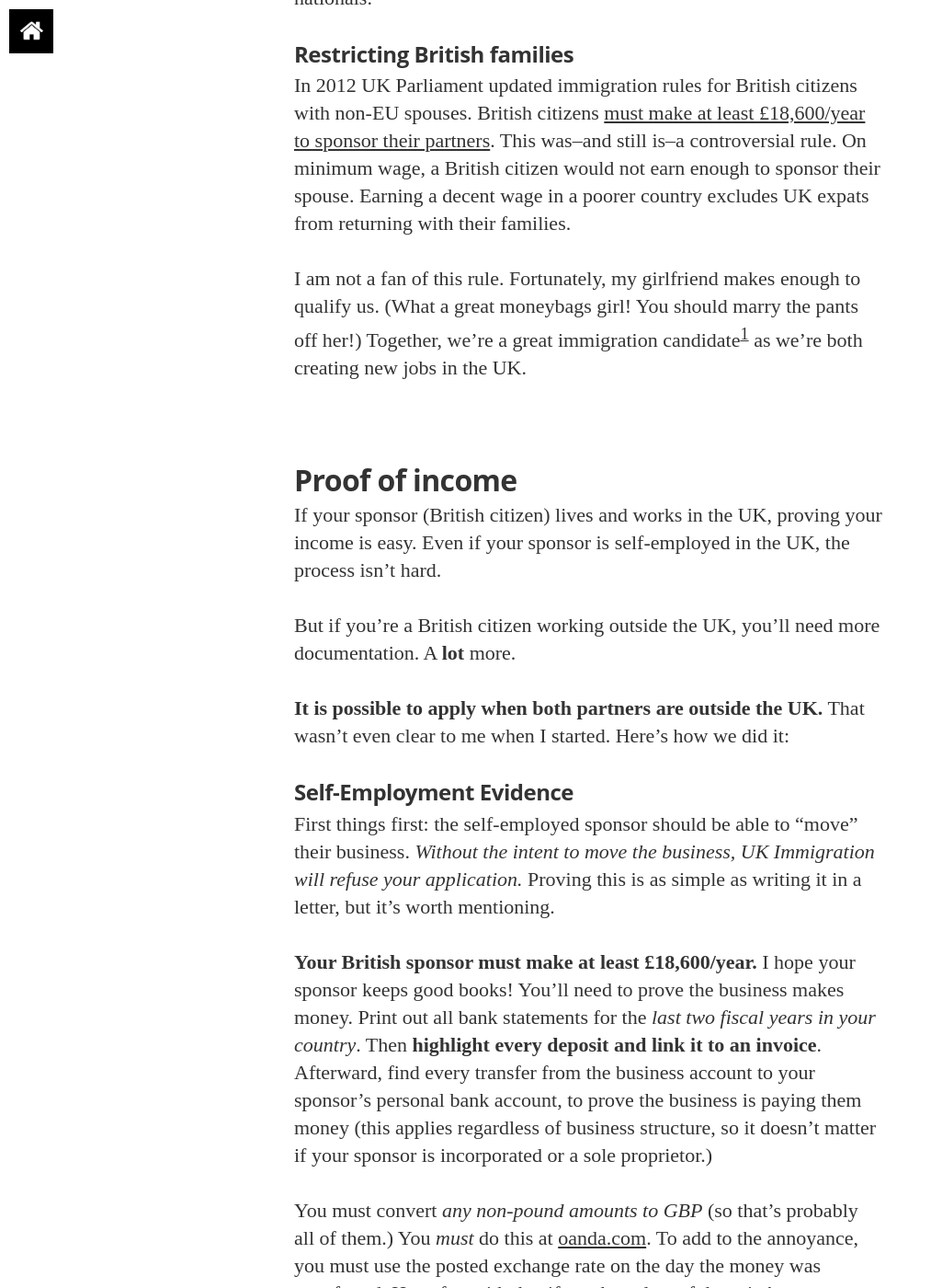
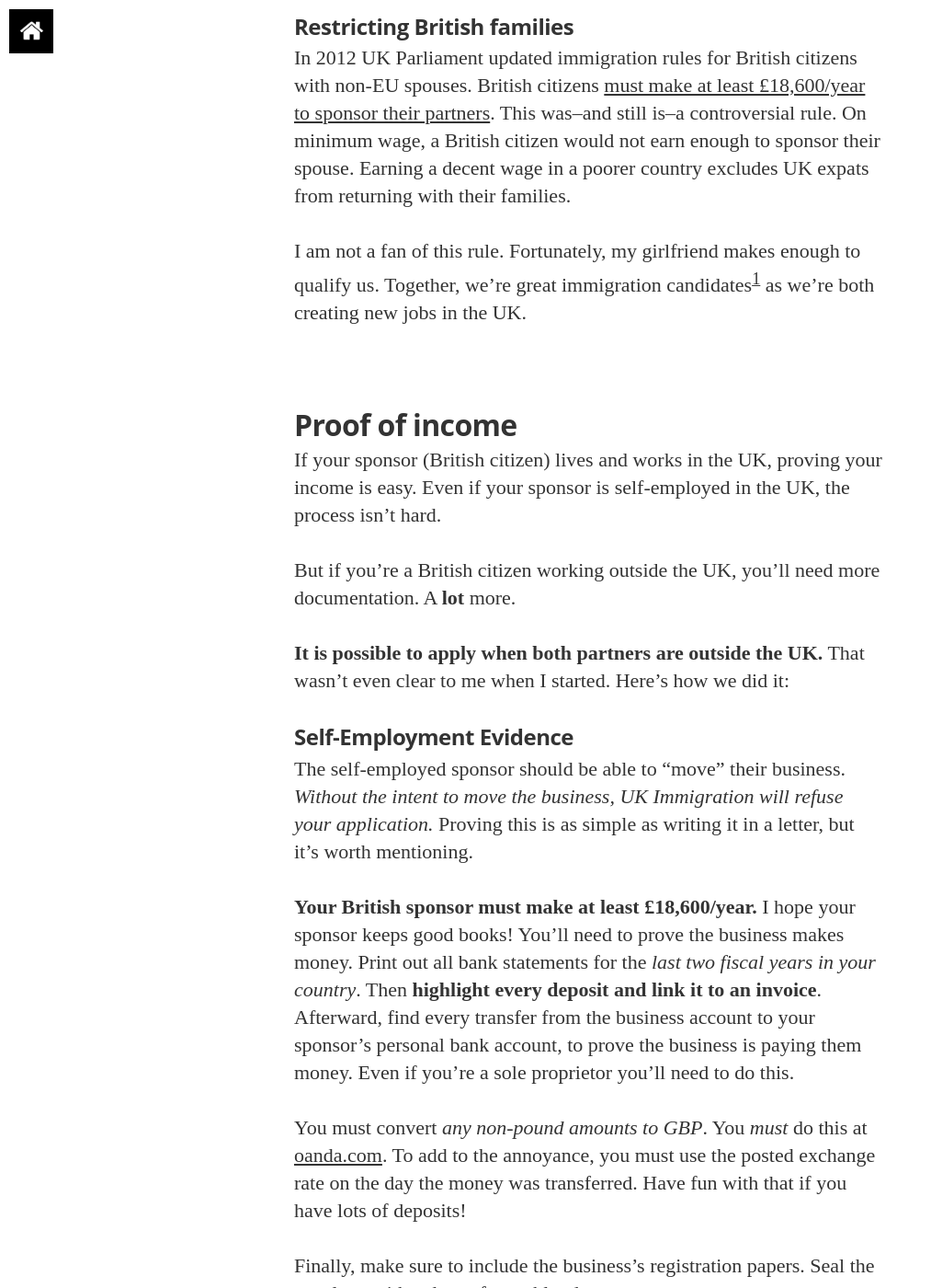
Before and after one commit to tofumatt/strongly-typed, a Jekyll site: the page built from _posts/2015-01-12-transatlantic.md, in a window 1280 px wide and 1400 px high, scrolled down 2167 px. Shown: the whole window at 92% size, without its empty margins (0-1013 px from the left). Built offline with Jekyll 4.4.1, drawn with Linux system fonts in a browser that asks for light colours; nearby versions of some CDN libraries; some web fonts are replaced; Markdown is read by kramdown in place of the engine named in the settings; some of the changed text lies outside the part shown.

Commit message:
Tweak edits from @sarahsemark and finish on stronger paragragh

```diff
--- a/_posts/2015-01-12-transatlantic.md
+++ b/_posts/2015-01-12-transatlantic.md
@@ -32,7 +32,7 @@
 In 2012 UK Parliament updated immigration rules for British citizens with non-EU spouses. British citizens [must make at least £18,600/year to sponsor their partners](http://www.theguardian.com/law/2014/jul/11/appeal-court-18600-foreign-spouse-uk). This was--and still is--a controversial rule. On minimum wage, a British citizen would not earn enough to sponsor their spouse. Earning a decent wage in a poorer country excludes UK expats from returning with their families.
 
 <span id="r-1"></span>
-I am not a fan of this rule. Fortunately, my girlfriend makes enough to qualify us. (What a great moneybags girl! You should marry the pants off her!) Together, we're a great immigration candidate<sup>[1](#footnote-1)</sup> as we're both creating new jobs in the UK.
+I am not a fan of this rule. Fortunately, my girlfriend makes enough to qualify us. Together, we're great immigration candidates<sup>[1](#footnote-1)</sup> as we're both creating new jobs in the UK.
 
 ## Proof of income
 
@@ -44,13 +44,13 @@
 
 ### Self-Employment Evidence
 
-First things first: the self-employed sponsor should be able to "move" their business. _Without the intent to move the business, UK Immigration will refuse your application._ Proving this is as simple as writing it in a letter, but it's worth mentioning.
+The self-employed sponsor should be able to "move" their business. _Without the intent to move the business, UK Immigration will refuse your application._ Proving this is as simple as writing it in a letter, but it's worth mentioning.
 
-**Your British sponsor must make at least £18,600/year.** I hope your sponsor keeps good books! You'll need to prove the business makes money. Print out all bank statements for the *last two fiscal years in your country*. Then **highlight every deposit and link it to an invoice**. Afterward, find every transfer from the business account to your sponsor's personal bank account, to prove the business is paying them money (this applies regardless of business structure, so it doesn't matter if your sponsor is incorporated or a sole proprietor.)
+**Your British sponsor must make at least £18,600/year.** I hope your sponsor keeps good books! You'll need to prove the business makes money. Print out all bank statements for the *last two fiscal years in your country*. Then **highlight every deposit and link it to an invoice**. Afterward, find every transfer from the business account to your sponsor's personal bank account, to prove the business is paying them money. Even if you're a sole proprietor you'll need to do this.
 
-You must convert _any non-pound amounts to GBP_ (so that's probably all of them.) You _must_ do this at [oanda.com](http://www.oanda.com/currency/converter/). To add to the annoyance, you must use the posted exchange rate on the day the money was transferred. Have fun with that if you have lots of deposits!
+You must convert _any non-pound amounts to GBP_. You _must_ do this at [oanda.com](http://www.oanda.com/currency/converter/). To add to the annoyance, you must use the posted exchange rate on the day the money was transferred. Have fun with that if you have lots of deposits!
 
-Finally, make sure to include the business's registration papers.
+Finally, make sure to include the business's registration papers. Seal the envelope with a drop of your blood.
 
 ### The hard part is over
 
@@ -82,10 +82,6 @@
 
 I hope the UK changes the rules on family settlement visas soon. They are, at the very least, counter to the spirit of the European Union's borders and family permits. And as frustrating as the process was for us, I can't imagine how horrible it would be to be refused.
 
-## More to come
-
-I can't find a lot of straightforward, first-hand accounts of moving to the UK from Canada. Especially not recent ones. I plan on writing more about shipping my motorcycle, moving furniture, and other minutiae. I'll try to recommend good companies along the way, as I did with 1st Contact.
-
 ---
 
 <ol id="footnotes">
```
Also changed, not shown: other parts of _posts/2015-01-12-transatlantic.md (+1 -1 lines).
